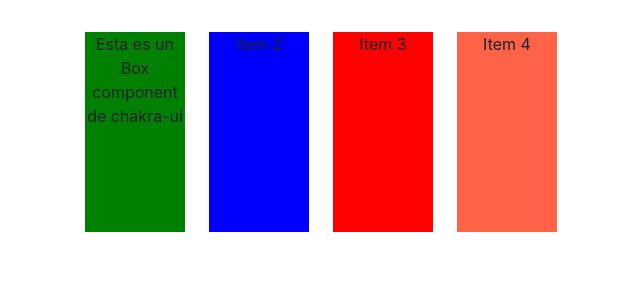
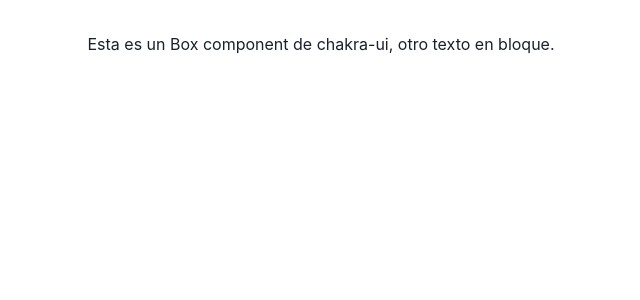
Before and after one commit to rpalaciosg/chakra-ui-begin, a React (Vite) app: page / in a window 1280 px wide. Shown: the top 300 px of the page, without its empty margins (319-959 px from the left). Built offline with nearby package versions, Linux system fonts and the light colour scheme.

Commit message:
feat: Text component

```diff
--- a/src/App.tsx
+++ b/src/App.tsx
@@ -1,26 +1,14 @@
 import './App.css'
-import { Box, Stack, VStack, HStack } from '@chakra-ui/react';
+import { Text, Box, Stack, VStack, HStack } from '@chakra-ui/react';
 
 function App() {
 
   return (
     <div className='App'>
-      {/* <Stack spacing="24px" direction="row"> */}
-      {/* <VStack spacing="24px"> */}
-      <HStack spacing="24px">
-      <Box bg='green' w='100px' h='200px'>
-        Esta es un Box component de chakra-ui
-      </Box>
-      <Box bg='blue' w='100px' h='200px'>
-        Item 2
-      </Box>
-      <Box bg='red' w='100px' h='200px'>
-        Item 3
-      </Box>
-      <Box bg='tomato' w='100px' h='200px'>
-        Item 4
-      </Box>
-      </HStack>
+      <Text noOfLines={2}>
+        Esta es un Box component de chakra-ui,
+        otro texto en bloque.
+      </Text>
     </div>
   )
 }
```
Also changed, not shown: 1 other file (tests, documents, lock files or other folders).
